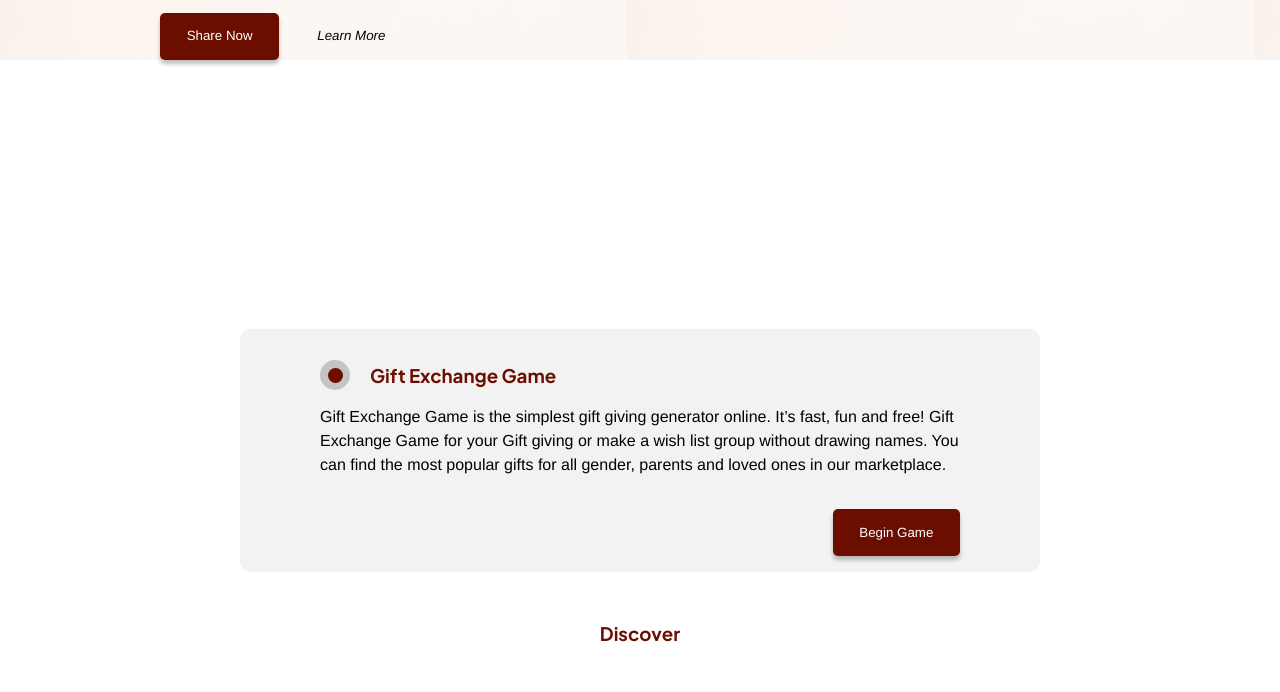
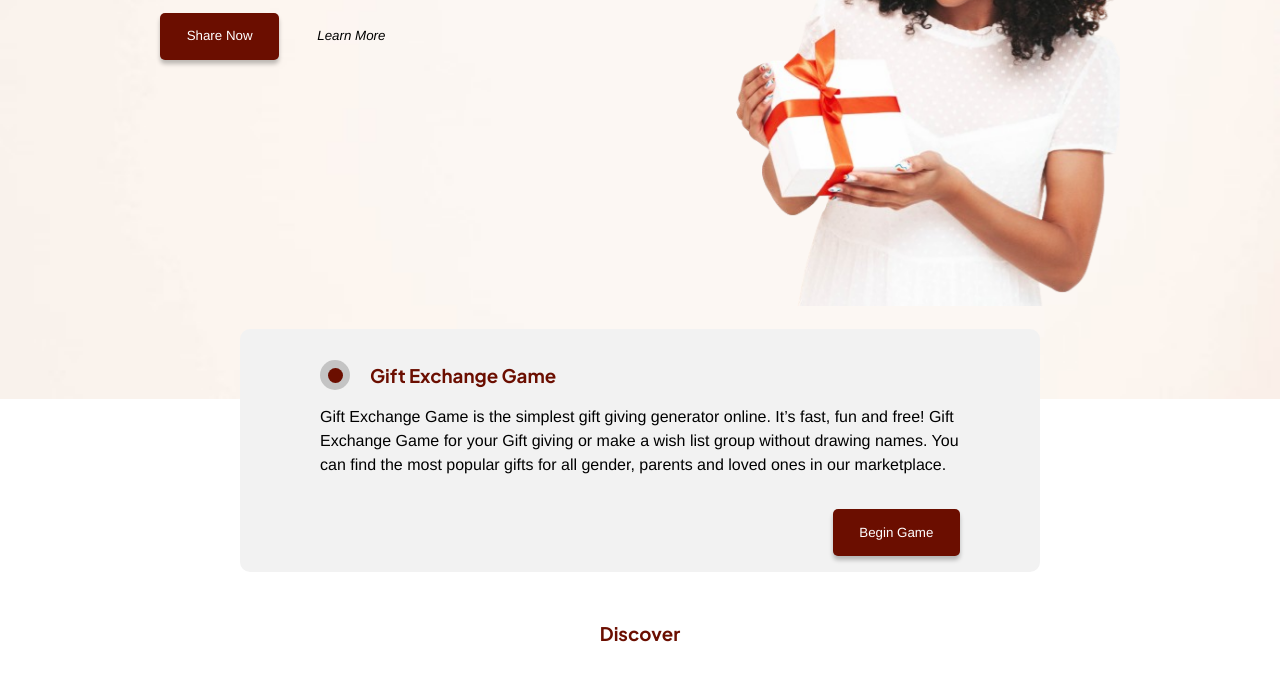
Before and after one commit to marvellous-idoko/threesixteen, a website: page threesixteen/index.html in a window 1280 px wide. Shown: the part 391-1083 px from the top of the page. Drawn offline with Linux system fonts and the light colour scheme; files that its build step writes are made by us from their sources; files whose address does not match are found by name.

Commit message:
website changes 13 - 05 - 2024

```diff
--- a/threesixteen/index.html
+++ b/threesixteen/index.html
@@ -9,8 +9,8 @@
 </head>
 
 <body>
-    <section class="bg">
-        <div id="firstSection" class=" container-fluid ">
+    <section>
+        <div id="firstSection" class="bg container-fluid ">
             <nav class="bdrRad">
 
             </nav>
--- a/threesixteen/style.css
+++ b/threesixteen/style.css
@@ -52,7 +52,7 @@ div > h1 {
   align-items: center;
 }
 #firstSection {
-  /* height: 100vh; */
+  height: 100vh;
   background-image: url(../assets/imgs/nnkn.jpg);
 }
 .bg {
```
